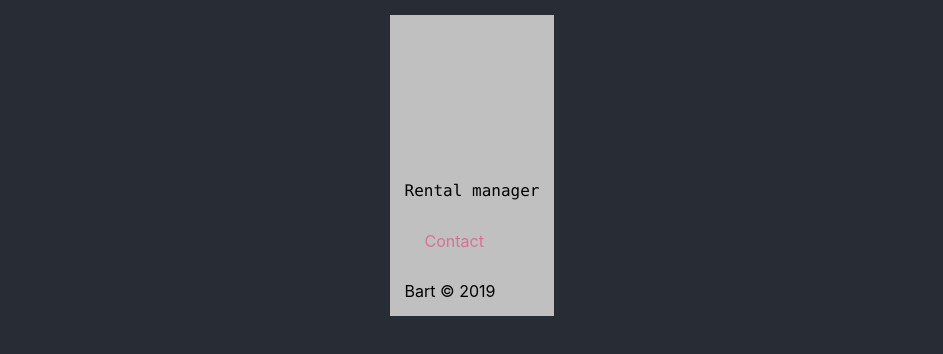
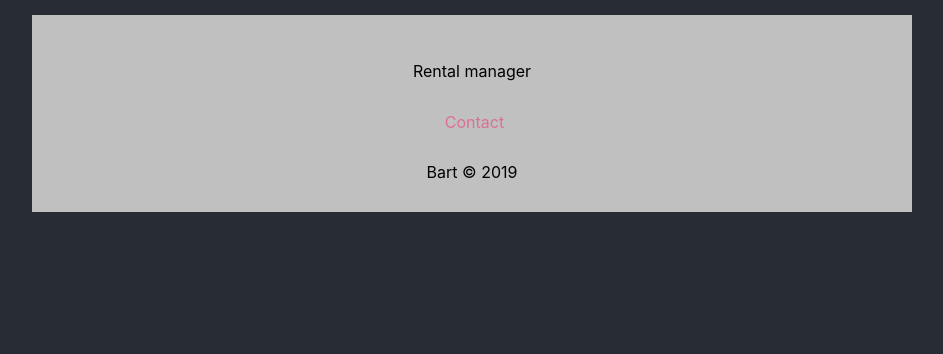
Before and after one commit to bartdeveloper/react-currency-manager, a React (Create React App) app: page / in a window 1280 px wide. Shown: the top 354 px of the page, without its empty margins (168-1111 px from the left). Built offline with nearby package versions, Linux system fonts and the light colour scheme.

Commit message:
Refactor styles.

```diff
--- a/src/App.css
+++ b/src/App.css
@@ -11,35 +11,6 @@ body {
   text-align: center;
 }
 
-.App-logo {
-  animation: App-logo-spin infinite 20s linear;
-  height: 40vmin;
+.content {
+  /*margin-top: 150px;*/
 }
-
-.App-header {
-  background-color: #282c34;
-  min-height: 100vh;
-  display: flex;
-  flex-direction: column;
-  align-items: center;
-  justify-content: center;
-  font-size: calc(10px + 2vmin);
-  color: white;
-}
-
-.App-link {
-  color: #61dafb;
-}
-
-@keyframes App-logo-spin {
-  from {
-    transform: rotate(0deg);
-  }
-  to {
-    transform: rotate(360deg);
-  }
-}
-
-.content {
-  margin-top: 150px;
-}
--- a/src/App.js
+++ b/src/App.js
@@ -10,9 +10,11 @@ import styled from 'styled-components'
 const Container = styled.div`
     background: #c0c0c0;
     color: #000;
-    padding: 15px;
+    padding: 30px;
     margin-top: 15px;
     margin-bottom: 15px;
+    width: 820px;
+    text-align: center;
 `
 class App extends Component {
   render() {
--- a/src/Start.js
+++ b/src/Start.js
@@ -29,7 +29,7 @@ class Start extends Component {
             <div className="content">
 
                 <p>
-                    <code>Rental manager</code>
+                    Rental manager
                 </p>
 
                 <Container>
```
